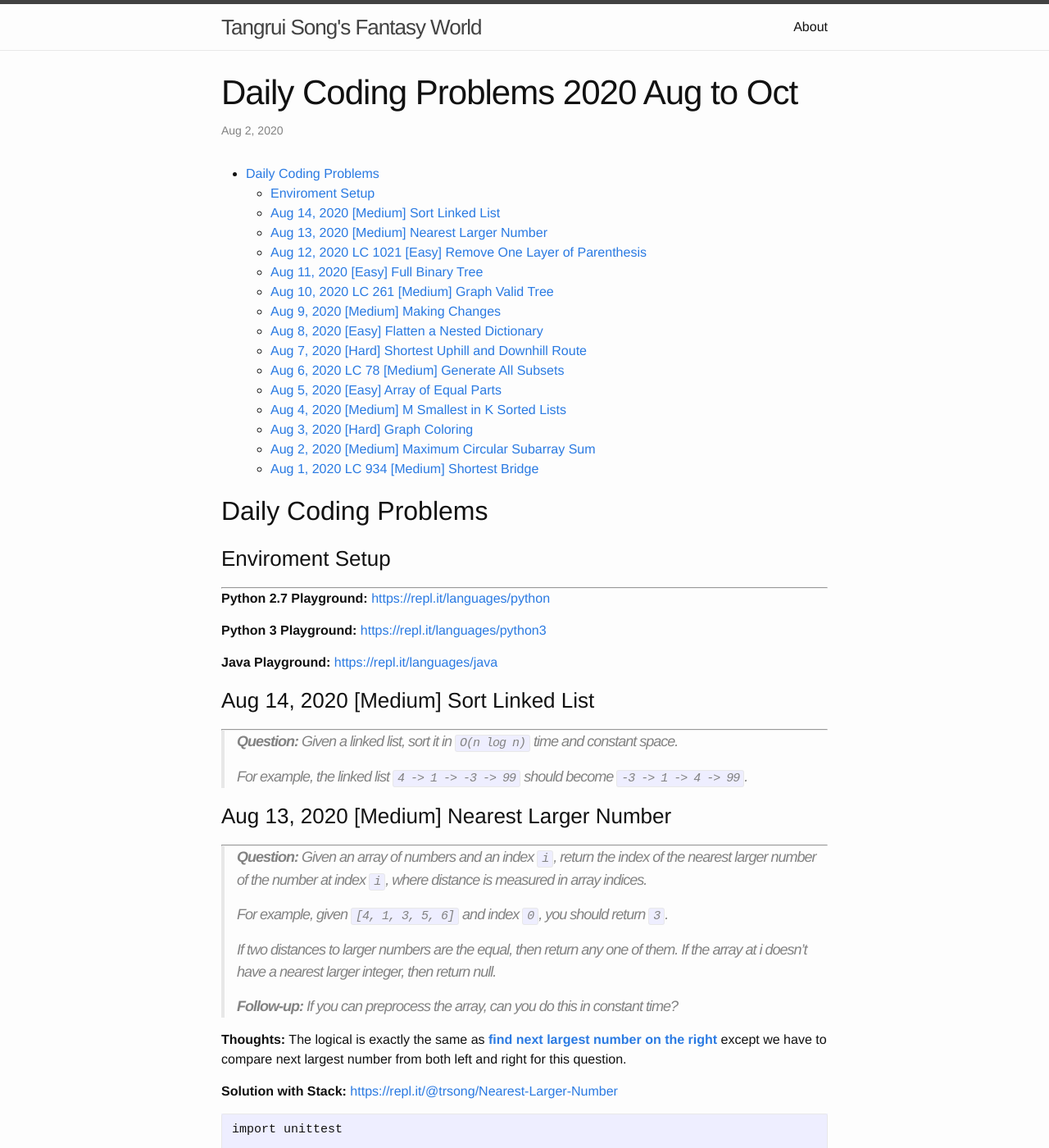
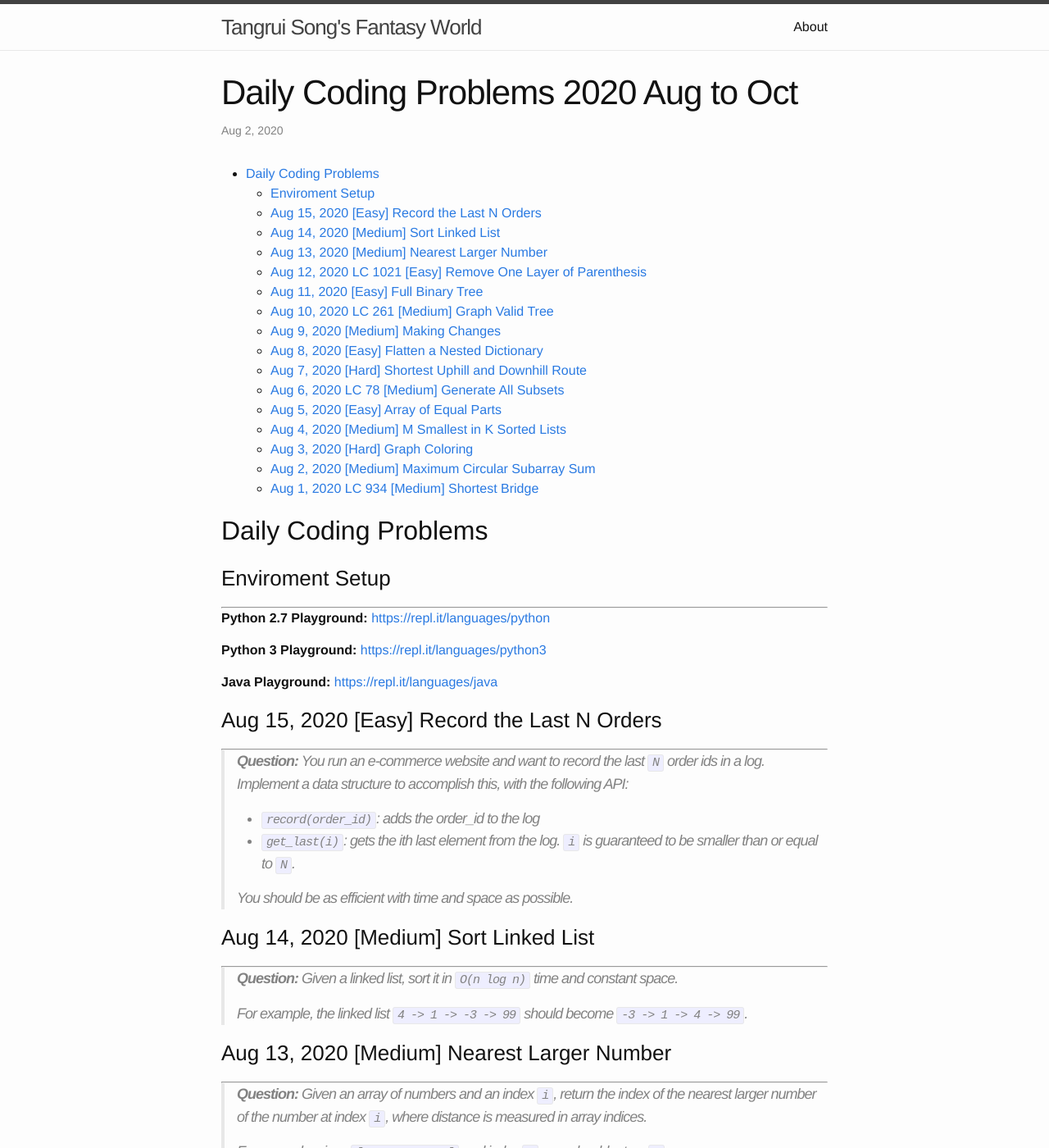
Before and after one commit to trsong/trsong.github.io, a Jekyll site: the page built from _posts/2020-08-01-DailyQuestionsAug.md, in a window 1280 px wide and 1400 px high. Shown: the whole window at 82% size. Built offline with Jekyll 4.4.1, drawn with Linux system fonts in a browser that asks for light colours.

Commit message:
Add Aug 15 Question

```diff
--- a/_posts/2020-08-01-DailyQuestionsAug.md
+++ b/_posts/2020-08-01-DailyQuestionsAug.md
@@ -19,6 +19,14 @@ categories: Python/Java
 **Java Playground:** [https://repl.it/languages/java](https://repl.it/languages/java)
 
 
+### Aug 15, 2020 \[Easy\] Record the Last N Orders
+---
+> **Question:** You run an e-commerce website and want to record the last `N` order ids in a log. Implement a data structure to accomplish this, with the following API:
+>
+> - `record(order_id)`: adds the order_id to the log
+> - `get_last(i)`: gets the ith last element from the log. `i` is guaranteed to be smaller than or equal to `N`.
+>
+> You should be as efficient with time and space as possible.
 
 ### Aug 14, 2020 \[Medium\] Sort Linked List
 ---
```
